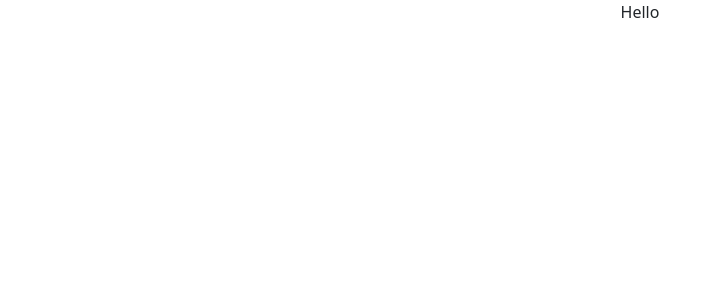
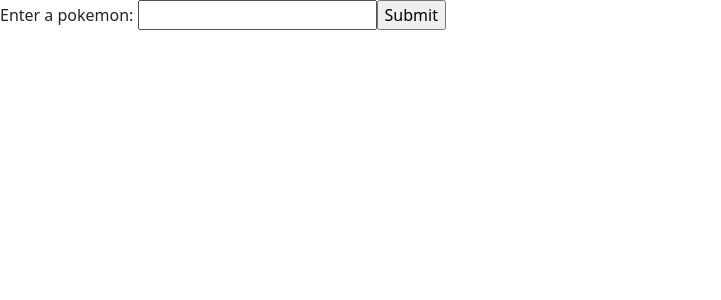
Before and after one commit to MichaelLutz1/mini-pokedex, a React (Create React App) app: page / in a window 1280 px wide. Shown: the top 300 px of the page, without its empty margins (0-721 px from the left). Built offline with nearby package versions, Linux system fonts and the light colour scheme.

Commit message:
search bar

```diff
--- a/package.json
+++ b/package.json
@@ -10,6 +10,7 @@
     "react": "^18.2.0",
     "react-bootstrap": "^2.7.0",
     "react-dom": "^18.2.0",
+    "react-hook-form": "^7.42.1",
     "react-scripts": "5.0.1",
     "web-vitals": "^2.1.4"
   },
--- a/src/App.css
+++ /dev/null
@@ -1,3 +0,0 @@
-.App {
-  text-align: center;
-}
--- a/src/App.js
+++ b/src/App.js
@@ -1,7 +1,11 @@
-import "./App.css";
+import PokemonInfo from "./components/PokemonInfo";
 
 function App() {
-  return <div className="App">Hello</div>;
+  return (
+    <>
+      <PokemonInfo />
+    </>
+  );
 }
 
 export default App;
--- /dev/null
+++ b/src/components/PokemonInfo.jsx
@@ -0,0 +1,14 @@
+import React, { useState } from "react";
+import SearchBar from "./Searchbar";
+
+function PokemonInfo() {
+  const [pokemonName, setPokemonName] = useState("");
+  return (
+    <>
+      <SearchBar setPokemonName={setPokemonName} />
+      <div>{pokemonName}</div>
+    </>
+  );
+}
+
+export default PokemonInfo;
--- /dev/null
+++ b/src/components/Searchbar.jsx
@@ -0,0 +1,21 @@
+import React from "react";
+import { useForm } from "react-hook-form";
+function SearchBar(props) {
+  const { register, handleSubmit } = useForm();
+  function onSubmit(input) {
+    props.setPokemonName(input.pokemon);
+  }
+  return (
+    <>
+      <form onSubmit={handleSubmit(onSubmit)}>
+        <label>
+          Enter a pokemon:{" "}
+          <input {...register("pokemon", { required: true })} type="search" />
+        </label>
+        <input type="submit" />
+      </form>
+    </>
+  );
+}
+
+export default SearchBar;
```
Also changed, not shown: 1 other file (tests, documents, lock files or other folders).
